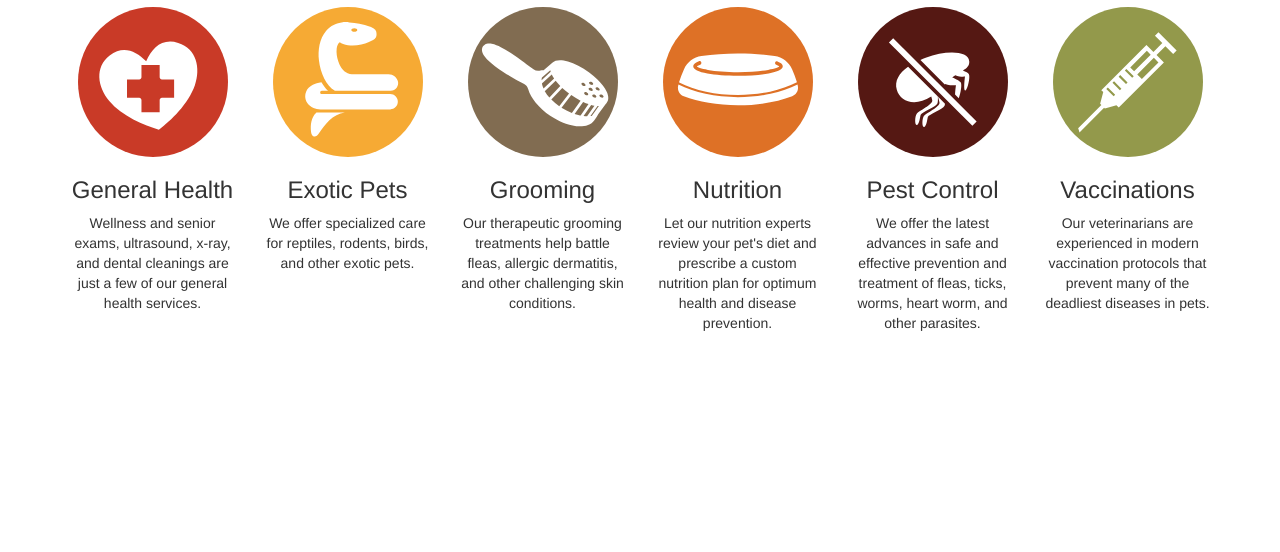
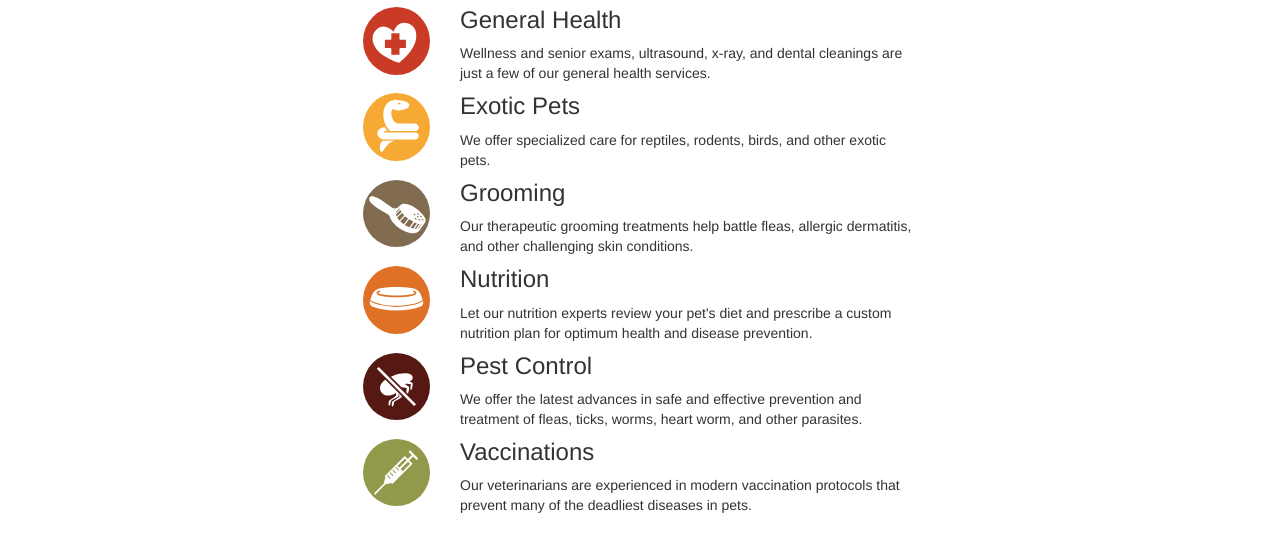
Before and after one commit to planetoftheweb/bootstrap, a website: page builds/bootstrap/index.html in a window 1280 px wide. Shown: the part 56-608 px from the top of the page. Drawn offline with Linux system fonts and the light colour scheme.

Commit message:
02_07 Nesting Columns

```diff
--- a/builds/bootstrap/css/styles.css
+++ b/builds/bootstrap/css/styles.css
@@ -7,3 +7,12 @@
 .services section {
   text-align: center;
 }
+
+@media(min-width: 1200px) {
+  h3 {
+    margin-top: 0;
+  }
+  .services section {
+    text-align: left;
+  }
+}
--- a/builds/bootstrap/index.html
+++ b/builds/bootstrap/index.html
@@ -13,42 +13,81 @@
 <div class="services container">
   <h2>Services</h2>
   <div class="row">
-    <section class="col-xs-offset-3 col-xs-6 col-sm-offset-0 col-sm-6 col-md-4 col-lg-2">
+    <section class="col-xs-offset-3 col-xs-6 col-sm-offset-0 col-sm-6 col-md-4 col-lg-12">
+      <div class="row">
+        <div class="col-lg-1 col-lg-offset-3">
           <img class="icon" src="images/icon-health.svg" alt="Icon">
+        </div>
+        <div class="col-lg-5">
           <h3>General Health</h3>
           <p>Wellness and senior exams, ultrasound, x-ray, and dental cleanings are just a few of our general health services.</p>
+        </div>
+      </div>
     </section>
 
-    <section class="col-xs-offset-3 col-xs-6 col-sm-offset-0 col-sm-6 col-md-4 col-lg-2">
+    <section class="col-xs-offset-3 col-xs-6 col-sm-offset-0 col-sm-6 col-md-4 col-lg-12">
+      <div class="row">
+        <div class="col-lg-1 col-lg-offset-3">
           <img class="icon" src="images/icon-exoticpets.svg" alt="Icon">
+        </div>
+        <div class="col-lg-5">
           <h3>Exotic Pets</h3>
           <p>We offer specialized care for reptiles, rodents, birds, and other exotic pets.</p>
+        </div>
+      </div>
     </section>
 
     <div class="clearfix visible-sm-block"></div>
 
-    <section class="col-xs-offset-3 col-xs-6 col-sm-offset-0 col-sm-6 col-md-4 col-lg-2">
+
+    <section class="col-xs-offset-3 col-xs-6 col-sm-offset-0 col-sm-6 col-md-4 col-lg-12">
+      <div class="row">
+        <div class="col-lg-1 col-lg-offset-3">
           <img class="icon" src="images/icon-grooming.svg" alt="Icon">
+        </div>
+        <div class="col-lg-5">
           <h3>Grooming</h3>
           <p>Our therapeutic grooming treatments help battle fleas, allergic dermatitis, and other challenging skin conditions.</p>
+        </div>
+      </div>
     </section>
 
-    <section class="col-xs-offset-3 col-xs-6 col-sm-offset-0 col-sm-6 col-md-4 col-lg-2">
+
+
+    <section class="col-xs-offset-3 col-xs-6 col-sm-offset-0 col-sm-6 col-md-4 col-lg-12">
+      <div class="row">
+        <div class="col-lg-1 col-lg-offset-3">
           <img class="icon" src="images/icon-nutrition.svg" alt="Icon">
+        </div>
+        <div class="col-lg-5">
           <h3>Nutrition</h3>
           <p>Let our nutrition experts review your pet's diet and prescribe a custom nutrition plan for optimum health and disease prevention.</p>
+        </div>
+      </div>
     </section>
 
-    <section class="col-xs-offset-3 col-xs-6 col-sm-offset-0 col-sm-6 col-md-4 col-lg-2">
+    <section class="col-xs-offset-3 col-xs-6 col-sm-offset-0 col-sm-6 col-md-4 col-lg-12">
+      <div class="row">
+        <div class="col-lg-1 col-lg-offset-3">
           <img class="icon" src="images/icon-pestcontrol.svg" alt="Icon">
+        </div>
+        <div class="col-lg-5">
           <h3>Pest Control</h3>
           <p>We offer the latest advances in safe and effective prevention and treatment of fleas, ticks, worms, heart worm, and other parasites.</p>
+        </div>
+      </div>
     </section>
 
-    <section class="col-xs-offset-3 col-xs-6 col-sm-offset-0 col-sm-6 col-md-4 col-lg-2">
+    <section class="col-xs-offset-3 col-xs-6 col-sm-offset-0 col-sm-6 col-md-4 col-lg-12">
+      <div class="row">
+        <div class="col-lg-1 col-lg-offset-3">
           <img class="icon" src="images/icon-vaccinations.svg" alt="Icon">
+        </div>
+        <div class="col-lg-5">
           <h3>Vaccinations</h3>
           <p>Our veterinarians are experienced in modern vaccination protocols that prevent many of the deadliest diseases in pets.</p>
+        </div>
+      </div>
     </section>
   </div><!-- row -->
 </div><!-- content container -->
```
Lines whose indentation alone changed are shown as unchanged.
